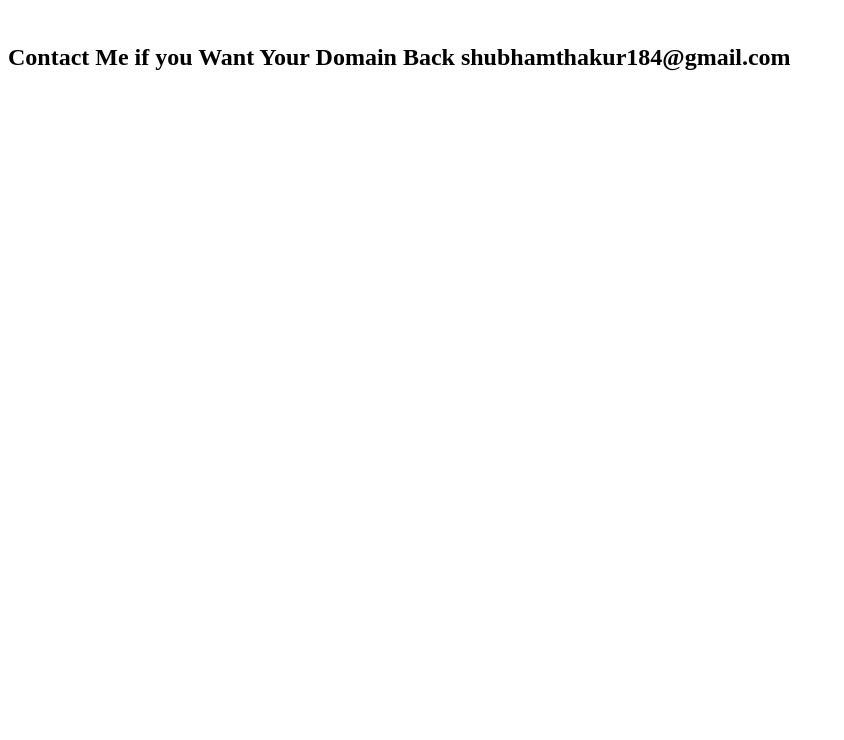
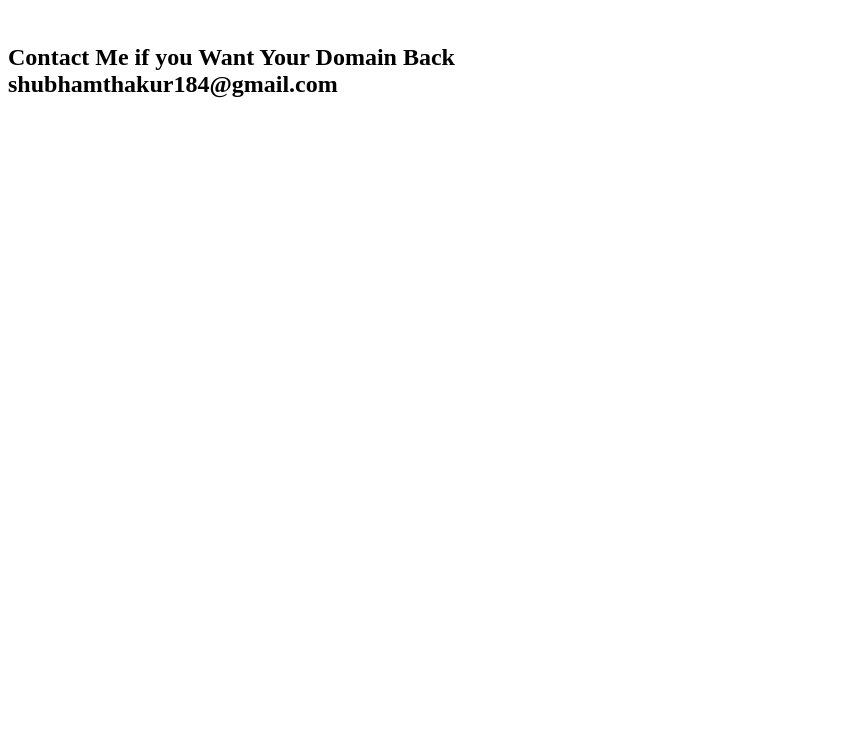
Before and after one commit to sthakurindia/57hakur, a plain HTML site: page index.html in a window 1280 px wide. Shown: the part 60-800 px from the top of the page, without its empty margins (0-844 px from the left). Drawn offline with Linux system fonts and the light colour scheme.

Commit message:
Update index.html

```diff
--- a/index.html
+++ b/index.html
@@ -1,6 +1,6 @@
 <html><head><title>57hakur is here</title></head>
 <body><h1>57hakur is here for testing</h1>
 <br>
-<h2> Contact Me if you Want Your Domain Back shubhamthakur184@gmail.com </h2>
+<h2> Contact Me if you Want Your Domain Back <br>shubhamthakur184@gmail.com </h2>
 </body>
 </html>
```
